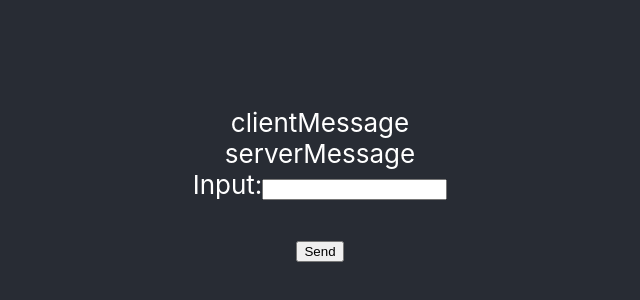
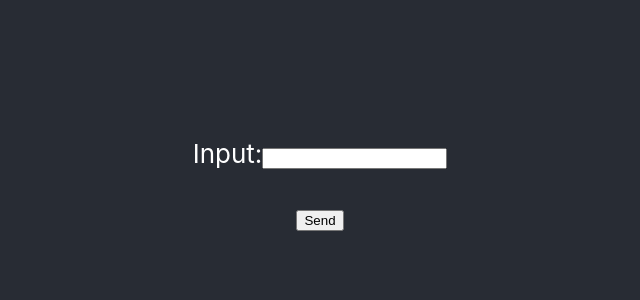
Before and after one commit to Steven2120/deployfrontend, a React (Create React App) app: page / in a window 1280 px wide. Shown: the part 216-516 px from the top of the page, without its empty margins (320-960 px from the left). Built offline with nearby package versions, Linux system fonts and the light colour scheme.

Commit message:
changed homepage render issue

```diff
--- a/src/Pages/HomePage.js
+++ b/src/Pages/HomePage.js
@@ -8,8 +8,8 @@ const HomePage = ({
 }) => {
   return (
     <div>
-      <div>clientMessage</div>
-      <div>serverMessage</div>
+      <div>{clientMessage}</div>
+      <div>{serverMessage}</div>
 
       <label>Input:</label>
       <input
```
